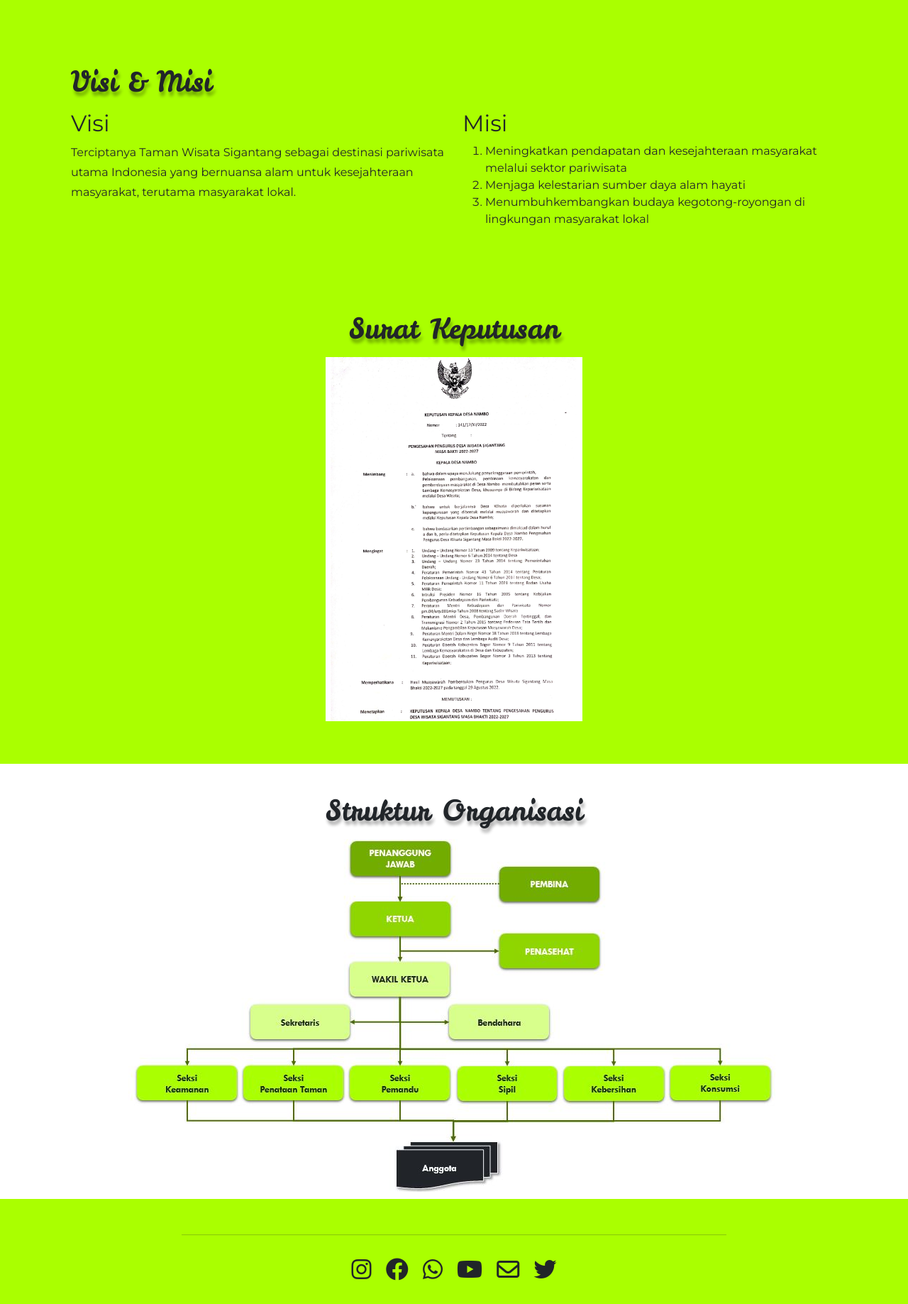
After one commit to mdchrysan/csr-sigantang, a CodeIgniter 4 app: template app/Views/profile/index.php in a window 1280 px wide. The commit adds this page. Shown: the part 321-2158 px from the top of the page at 71% size. Run offline with PHP 8.4 and a stand-in for CodeIgniter, Linux system fonts and the light colour scheme; the template is opened without the code that fills it, so the values that code supplies are empty; some libraries are stand-ins or nearby versions.

Commit message:
Create profile page

```diff
--- a/app/Config/Filters.php
+++ b/app/Config/Filters.php
@@ -39,7 +39,7 @@ class Filters extends BaseConfig
             // 'csrf',
             // 'invalidchars',
             'filteradmin' => [
-                'except' => ['login/*', 'login', 'auth', '/', 'submit-feedback', 'article', 'article/*', 'gallery']
+                'except' => ['login/*', 'login', 'auth', '/', 'submit-feedback', 'profile', 'article', 'article/*', 'gallery']
             ]
         ],
         'after' => [
--- a/app/Views/layout/navbar.php
+++ b/app/Views/layout/navbar.php
@@ -7,9 +7,9 @@
         <div class="collapse navbar-collapse" id="landing-nav">
             <ul class="navbar-nav text-uppercase ms-auto py-4 py-lg-0">
                 <li class="nav-item"><a class="nav-link" href="<?= base_url('/'); ?>">Beranda</a></li>
+                <li class="nav-item"><a class="nav-link" href="<?= base_url('/profile'); ?>">Profil</a></li>
                 <li class="nav-item"><a class="nav-link" href="<?= base_url('/article'); ?>">Artikel</a></li>
                 <li class="nav-item"><a class="nav-link" href="<?= base_url('/gallery'); ?>">Galeri</a></li>
-                <li class="nav-item"><a class="nav-link" href="<?= base_url('/#lokasi'); ?>">Lokasi</a></li>
                 <?php if (session()->id_role == '') : ?>
                     <li class="nav-item"><a class="nav-link" href="<?= base_url('/login'); ?>"><i class="fas fa-sign-in-alt"></i></a></li>
                 <?php else : ?>
--- /dev/null
+++ b/app/Views/profile/index.php
@@ -0,0 +1,45 @@
+<?= $this->extend('layout/template'); ?>
+
+<?= $this->section('content'); ?>
+<header id="masthead-profil">
+
+</header>
+<section class="content" id="visi-misi">
+    <div>
+        <h1 class="content-heading">Visi & Misi</h1>
+    </div>
+    <div class="row">
+        <div class="col-md-6">
+            <h2>Visi</h2>
+            <p>Terciptanya Taman Wisata Sigantang sebagai destinasi pariwisata utama Indonesia yang bernuansa alam untuk kesejahteraan masyarakat, terutama masyarakat lokal.</p>
+        </div>
+        <div class="col-md-6">
+            <h2>Misi</h2>
+            <ol>
+                <li>Meningkatkan pendapatan dan kesejahteraan masyarakat melalui sektor pariwisata</li>
+                <li>Menjaga kelestarian sumber daya alam hayati</li>
+                <li>Menumbuhkembangkan budaya kegotong-royongan di lingkungan masyarakat lokal</li>
+            </ol>
+        </div>
+    </div>
+</section>
+<section class="content" id="surat-keputusan">
+    <div class="text-center">
+        <h1 class="content-heading">Surat Keputusan</h1>
+    </div>
+    <div class="row">
+        <!-- <div class="col-md-6"> -->
+        <!-- <embed src="\img\Scan-SK.pdf" type="application/pdf" width="450" height="600"> -->
+        <img src="\img\SK-hal-1.jpg" alt="Foto SK" class="img-sk">
+        <!-- </div> -->
+    </div>
+</section>
+<section class="content" id="struktur-organisasi">
+    <div class="text-center">
+        <h1 class="content-heading">Struktur Organisasi</h1>
+    </div>
+    <div class="text-center">
+        <img src="\img\struktur-org-sgt.jpg" alt="Struktur Organisasi">
+    </div>
+</section>
+<?= $this->endSection(); ?>
--- /dev/null
+++ b/public/css/pages/profile.css
@@ -0,0 +1,20 @@
+#masthead-profil {
+    height: 40vh;
+    background-color: black;
+    background-image: linear-gradient(115deg, rgba(0, 0, 0, 0.5), rgba(170, 255, 0, 0.5)), url("../../img/masthead-profile.jpg");
+    background-size: cover;
+    background-repeat: no-repeat;
+    background-attachment: scroll;
+}
+
+.img-sk {
+    display: block;
+    margin-left: auto;
+    margin-right: auto;
+    max-width: 35%;
+    height: auto;
+}
+
+#struktur-organisasi{
+    background-color: white;
+}
--- a/public/css/styles.css
+++ b/public/css/styles.css
@@ -23,6 +23,7 @@
 
 @import "./pages/login.css";
 @import "./pages/dashboard.css";
+@import "./pages/profile.css";
 
 #curr-article-img {
     width: 50%;
```
Also changed, not shown: app/Config/Routes.php (+7 -0 lines), app/Controllers/Profile.php (added, +14 -0 lines), public/img/SK-hal-1.jpg (added), public/img/SK-hal-2.jpg (added), public/img/SK-hal-3.jpg (added), public/img/struktur-org-sgt.JPG (added), 2 other files.
